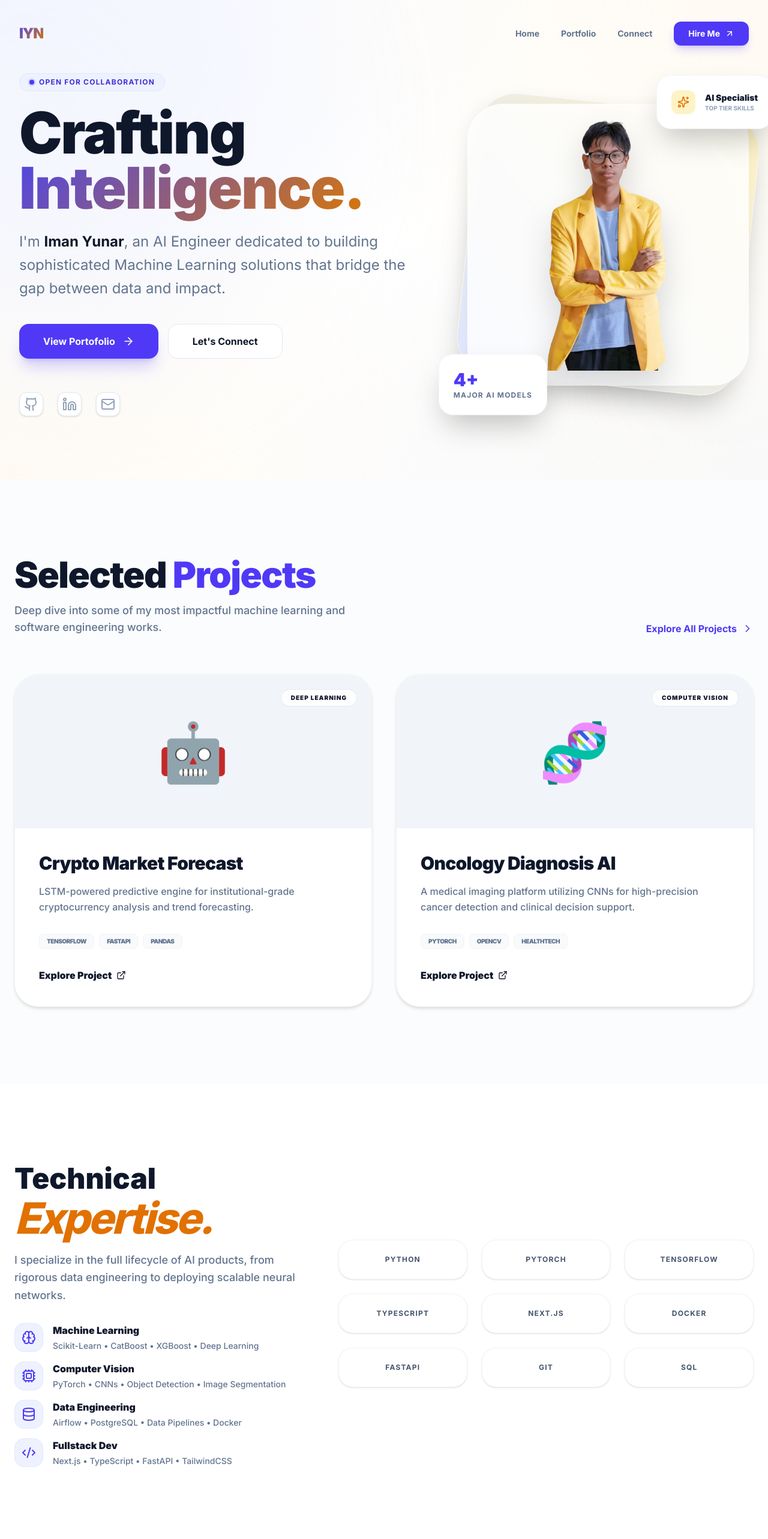
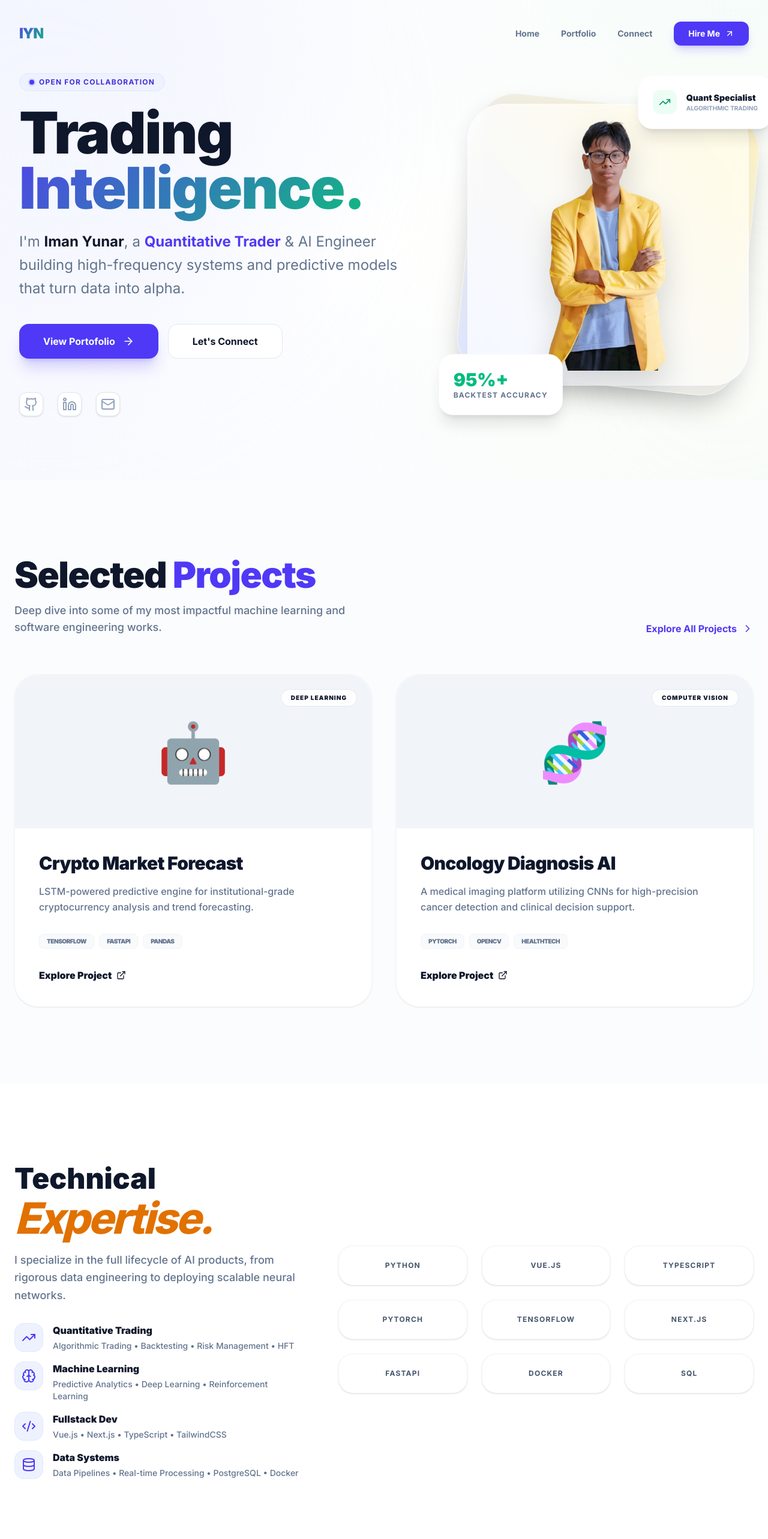
Before and after one commit to imanyunar/profile-website, a Next.js app in the folder profile-portfolio/: page / in a window 1280 px wide. Shown: the top 2566 px of the page at 60% size. Built offline with nearby package versions, Linux system fonts and the light colour scheme.

Commit message:
feat: Create initial profile website structure including portfolio, social links, navigation, and global styles.

```diff
--- a/profile-portfolio/app/components/Navbar.tsx
+++ b/profile-portfolio/app/components/Navbar.tsx
@@ -23,7 +23,7 @@ export default function Navbar() {
         <motion.div
           initial={{ y: -20, opacity: 0 }}
           animate={{ y: 0, opacity: 1 }}
-          className={`transition-all duration-500 rounded-2xl ${scrolled ? 'glass px-6 shadow-sm' : 'bg-transparent px-0'}`}
+          className={`transition-all duration-700 rounded-3xl ${scrolled ? 'glass px-8 py-1 shadow-lg shadow-indigo-500/5 border-white/40' : 'bg-transparent px-0'}`}
         >
           <div className="flex justify-between items-center h-16">
             <Link href="/" className="text-2xl font-black tracking-tighter text-gradient group flex items-center gap-1">
--- a/profile-portfolio/app/globals.css
+++ b/profile-portfolio/app/globals.css
@@ -3,13 +3,13 @@
 :root {
   --nav-height: 5rem;
   --primary: #4f46e5; /* Indigo 600 */
-  --secondary: #d97706; /* Amber 600 - Gold/Elegant */
-  --accent: #6366f1; /* Indigo 500 */
+  --secondary: #10b981; /* Emerald 500 - Quant/Growth feel */
+  --accent: #06b6d4; /* Cyan 500 - Tech/Data feel */
   --background: #ffffff;
-  --foreground: #0f172a; /* Slate 900 */
-  --muted: #64748b; /* Slate 500 */
+  --foreground: #020617; /* Slate 950 - Deeper contrast */
+  --muted: #64748b;
   --card-bg: #ffffff;
-  --border: rgba(0, 0, 0, 0.05);
+  --border: rgba(0, 0, 0, 0.04);
 }
 
 * {
@@ -29,79 +29,67 @@ body {
   scroll-behavior: smooth;
   font-feature-settings: "cv02", "cv03", "cv04", "cv11";
   -webkit-font-smoothing: antialiased;
-  -moz-osx-font-smoothing: grayscale;
 }
 
-/* Custom Scrollbar - Bright Palette */
+/* Custom Scrollbar */
 ::-webkit-scrollbar {
-  width: 8px;
+  width: 6px;
 }
 ::-webkit-scrollbar-track {
-  background: #f1f5f9;
+  background: transparent;
 }
 ::-webkit-scrollbar-thumb {
-  background: #cbd5e1;
-  border-radius: 20px;
+  background: #e2e8f0;
+  border-radius: 10px;
 }
 ::-webkit-scrollbar-thumb:hover {
-  background: #94a3b8;
+  background: #cbd5e1;
 }
 
-/* Elegant Mesh Background - Updated for brightness */
+/* Elegant Mesh Background - Updated for Quant Aesthetic */
 .mesh-gradient {
   background-color: #ffffff;
   background-image:
-    radial-gradient(at 0% 0%, hsla(231, 80%, 61%, 0.05) 0px, transparent 50%),
-    radial-gradient(at 100% 0%, hsla(38, 92%, 50%, 0.05) 0px, transparent 50%),
-    radial-gradient(at 100% 100%, hsla(231, 80%, 61%, 0.05) 0px, transparent 50%),
-    radial-gradient(at 0% 100%, hsla(38, 92%, 50%, 0.05) 0px, transparent 50%);
+    radial-gradient(at 0% 0%, hsla(231, 80%, 61%, 0.04) 0px, transparent 50%),
+    radial-gradient(at 100% 0%, hsla(160, 84%, 39%, 0.04) 0px, transparent 50%),
+    radial-gradient(at 100% 100%, hsla(187, 92%, 45%, 0.04) 0px, transparent 50%),
+    radial-gradient(at 0% 100%, hsla(231, 80%, 61%, 0.04) 0px, transparent 50%);
 }
 
-/* Elegant Soft Shadows & Cards */
 .elegant-card {
   background: #ffffff;
   border: 1px solid var(--border);
-  box-shadow: 0 4px 6px -1px rgba(0, 0, 0, 0.1), 0 2px 4px -1px rgba(0, 0, 0, 0.06);
-  transition: all 0.4s cubic-bezier(0.16, 1, 0.3, 1);
+  box-shadow: 0 1px 3px 0 rgba(0, 0, 0, 0.05), 0 1px 2px 0 rgba(0, 0, 0, 0.03);
+  transition: all 0.5s cubic-bezier(0.16, 1, 0.3, 1);
 }
 
 .elegant-card:hover {
-  transform: translateY(-8px);
-  box-shadow: 0 20px 25px -5px rgba(0, 0, 0, 0.1), 0 10px 10px -5px rgba(0, 0, 0, 0.04);
-  border-color: rgba(79, 70, 229, 0.2);
+  transform: translateY(-4px) scale(1.01);
+  box-shadow: 0 20px 25px -5px rgba(0, 0, 0, 0.05), 0 10px 10px -5px rgba(0, 0, 0, 0.02);
+  border-color: rgba(79, 70, 229, 0.15);
 }
 
 .glass {
-  background: rgba(255, 255, 255, 0.8);
-  backdrop-filter: blur(8px);
-  -webkit-backdrop-filter: blur(8px);
-  border: 1px solid rgba(255, 255, 255, 0.3);
-  box-shadow: 0 4px 30px rgba(0, 0, 0, 0.03);
+  background: rgba(255, 255, 255, 0.7);
+  backdrop-filter: blur(12px) saturate(180%);
+  -webkit-backdrop-filter: blur(12px) saturate(180%);
+  border: 1px solid rgba(255, 255, 255, 0.4);
+  box-shadow: 0 8px 32px 0 rgba(31, 38, 135, 0.04);
 }
 
-/* Text Gradient - Focused on elegance */
+/* Text Gradient - Focused on Quant colors */
 .text-gradient {
-  background: linear-gradient(135deg, #4f46e5 0%, #d97706 100%);
+  background: linear-gradient(135deg, #4f46e5 0%, #10b981 100%);
   -webkit-background-clip: text;
   background-clip: text;
   color: transparent;
 }
 
-/* Button & Active States */
-.btn-primary {
-  background: #4f46e5;
-  color: white;
-  transition: all 0.3s cubic-bezier(0.4, 0, 0.2, 1);
-}
-
-.btn-primary:active {
-  transform: scale(0.95);
-}
-
-/* Premium Divider */
-.divider {
-  height: 2px;
-  background: linear-gradient(to right, transparent, rgba(79, 70, 229, 0.1), transparent);
+.text-gradient-alt {
+  background: linear-gradient(135deg, #06b6d4 0%, #4f46e5 100%);
+  -webkit-background-clip: text;
+  background-clip: text;
+  color: transparent;
 }
 
 /* Section Anchor Padding */
--- a/profile-portfolio/app/layout.tsx
+++ b/profile-portfolio/app/layout.tsx
@@ -10,9 +10,9 @@ const inter = Inter({
 });
 
 export const metadata: Metadata = {
-  title: "Iman Yunar Noviadhi | AI Engineer & ML Specialist",
+  title: "Iman Yunar Noviadhi | Quantitative Trader & AI Engineer",
   description:
-    "Portfolio website of Iman Yunar Noviadhi — AI Engineer, ML & Data Engineer",
+    "Portfolio of Iman Yunar Noviadhi — Quantitative Trader, AI Engineer, and Machine Learning Specialist.",
 };
 
 export const viewport: Viewport = {
--- a/profile-portfolio/app/page.tsx
+++ b/profile-portfolio/app/page.tsx
@@ -13,7 +13,8 @@ import {
   Terminal,
   Sparkles,
   ChevronRight,
-  Code2
+  Code2,
+  TrendingUp
 } from 'lucide-react';
 import Link from 'next/link';
 
@@ -78,12 +79,12 @@ export default function Home() {
                 </div>
 
                 <h1 className="text-6xl sm:text-7xl md:text-8xl font-black text-slate-900 leading-[0.95] tracking-tight">
-                  Crafting <br />
+                  Trading <br />
                   <span className="text-gradient">Intelligence.</span>
                 </h1>
 
                 <p className="text-xl md:text-2xl text-slate-500 max-w-2xl leading-relaxed">
-                  I'm <span className="text-slate-900 font-bold">Iman Yunar</span>, an AI Engineer dedicated to building sophisticated Machine Learning solutions that bridge the gap between data and impact.
+                  I'm <span className="text-slate-900 font-bold">Iman Yunar</span>, a <span className="text-indigo-600 font-bold">Quantitative Trader</span> & AI Engineer building high-frequency systems and predictive models that turn data into alpha.
                 </p>
               </motion.div>
 
@@ -128,23 +129,23 @@ export default function Home() {
                 <motion.div
                   animate={{ y: [0, -15, 0] }}
                   transition={{ duration: 4, repeat: Infinity, ease: "easeInOut" }}
-                  className="absolute -bottom-16 -left-12 bg-white p-6 rounded-3xl shadow-2xl border border-slate-100 hidden xl:block"
+                  className="absolute -bottom-16 -left-12 bg-white p-6 rounded-3xl shadow-xl border border-slate-50 hidden xl:block"
                 >
-                  <p className="text-3xl font-black text-indigo-600">4+</p>
-                  <p className="text-xs font-bold text-slate-500 uppercase tracking-widest">Major AI Models</p>
+                  <p className="text-3xl font-black text-emerald-500">95%+</p>
+                  <p className="text-xs font-bold text-slate-500 uppercase tracking-widest text-center">Backtest Accuracy</p>
                 </motion.div>
 
                 <motion.div
                   animate={{ y: [0, 15, 0] }}
                   transition={{ duration: 5, repeat: Infinity, ease: "easeInOut", delay: 1 }}
-                  className="absolute -top-12 -right-10 bg-white p-6 rounded-3xl shadow-2xl border border-slate-100 flex items-center gap-4 hidden xl:flex"
+                  className="absolute -top-12 -right-10 bg-white p-6 rounded-3xl shadow-xl border border-slate-50 flex items-center gap-4 hidden xl:flex"
                 >
-                  <div className="w-10 h-10 bg-amber-100 rounded-xl flex items-center justify-center text-amber-600">
-                    <Sparkles className="w-5 h-5" />
+                  <div className="w-10 h-10 bg-emerald-50 rounded-xl flex items-center justify-center text-emerald-600">
+                    <TrendingUp className="w-5 h-5" />
                   </div>
                   <div>
-                    <p className="text-sm font-black text-slate-900">AI Specialist</p>
-                    <p className="text-[10px] font-bold text-slate-400 uppercase">Top Tier Skills</p>
+                    <p className="text-sm font-black text-slate-900">Quant Specialist</p>
+                    <p className="text-[10px] font-bold text-slate-400 uppercase">Algorithmic Trading</p>
                   </div>
                 </motion.div>
               </div>
@@ -225,10 +226,10 @@ export default function Home() {
               </motion.div>
 
               <motion.div variants={fadeInUp} className="space-y-4">
-                <SkillSet icon={<Brain />} title="Machine Learning" skills={["Scikit-Learn", "CatBoost", "XGBoost", "Deep Learning"]} />
-                <SkillSet icon={<Cpu />} title="Computer Vision" skills={["PyTorch", "CNNs", "Object Detection", "Image Segmentation"]} />
-                <SkillSet icon={<Database />} title="Data Engineering" skills={["Airflow", "PostgreSQL", "Data Pipelines", "Docker"]} />
-                <SkillSet icon={<Code2 />} title="Fullstack Dev" skills={["Next.js", "TypeScript", "FastAPI", "TailwindCSS"]} />
+                <SkillSet icon={<TrendingUp />} title="Quantitative Trading" skills={["Algorithmic Trading", "Backtesting", "Risk Management", "HFT"]} />
+                <SkillSet icon={<Brain />} title="Machine Learning" skills={["Predictive Analytics", "Deep Learning", "Reinforcement Learning"]} />
+                <SkillSet icon={<Code2 />} title="Fullstack Dev" skills={["Vue.js", "Next.js", "TypeScript", "TailwindCSS"]} />
+                <SkillSet icon={<Database />} title="Data Systems" skills={["Data Pipelines", "Real-time Processing", "PostgreSQL", "Docker"]} />
               </motion.div>
             </motion.div>
 
@@ -241,13 +242,13 @@ export default function Home() {
             >
               <div className="grid grid-cols-2 sm:grid-cols-3 gap-6">
                 <SkillIcon label="Python" />
+                <SkillIcon label="Vue.js" />
+                <SkillIcon label="TypeScript" />
                 <SkillIcon label="PyTorch" />
                 <SkillIcon label="TensorFlow" />
-                <SkillIcon label="TypeScript" />
                 <SkillIcon label="Next.js" />
+                <SkillIcon label="FastAPI" />
                 <SkillIcon label="Docker" />
-                <SkillIcon label="FastAPI" />
-                <SkillIcon label="Git" />
                 <SkillIcon label="SQL" />
               </div>
             </motion.div>
--- a/profile-portfolio/app/portfolio/page.tsx
+++ b/profile-portfolio/app/portfolio/page.tsx
@@ -95,10 +95,10 @@ export default function Portfolio() {
             viewport={{ once: true }}
             className="grid gap-6 sm:grid-cols-2 lg:grid-cols-4"
           >
-            <SkillCard icon={<Brain />} title="Machine Learning" skills={["Scikit-learn", "XGBoost", "TensorFlow"]} />
-            <SkillCard icon={<Cpu />} title="Computer Vision" skills={["CNN", "RNN", "Transformers"]} />
-            <SkillCard icon={<Database />} title="Data Engineering" skills={["Airflow", "PostgreSQL", "Docker"]} />
-            <SkillCard icon={<Terminal />} title="Web Frameworks" skills={["Next.js", "React", "TypeScript"]} />
+            <SkillCard icon={<TrendingUp />} title="Quantitative Trading" skills={["Algorithmic Trading", "Backtesting", "HFT"]} />
+            <SkillCard icon={<Brain />} title="Machine Learning" skills={["Predictive Analytics", "Deep Learning", "RL"]} />
+            <SkillCard icon={<Database />} title="Data Engineering" skills={["Real-time Pipelines", "PostgreSQL", "Docker"]} />
+            <SkillCard icon={<Terminal />} title="Frontend Stack" skills={["Vue.js", "Next.js", "TypeScript"]} />
           </motion.div>
         </div>
       </section>
@@ -135,7 +135,7 @@ export default function Portfolio() {
 
                 <div className="flex flex-wrap gap-2 mb-8">
                   {project.techs.map((tech, i) => (
-                    <span key={i} className="px-3 py-1 bg-slate-50 text-slate-500 border border-slate-100 rounded-lg text-[10px] font-bold uppercase tracking-tight">
+                    <span key={i} className="px-3 py-1 bg-slate-50 text-slate-500 border border-slate-100 rounded-lg text-[10px] font-black uppercase tracking-tight">
                       {tech}
                     </span>
                   ))}
--- a/profile-portfolio/app/socials/page.tsx
+++ b/profile-portfolio/app/socials/page.tsx
@@ -72,7 +72,7 @@ export default function Socials() {
             animate={{ opacity: 1, y: 0 }}
             className="text-5xl md:text-7xl font-black text-slate-900 tracking-tight"
           >
-            Let's <span className="text-gradient">Connect.</span>
+            Bridge to <span className="text-gradient">Alpha.</span>
           </motion.h1>
           <motion.p
              initial={{ opacity: 0, y: 20 }}
@@ -80,7 +80,7 @@ export default function Socials() {
              transition={{ delay: 0.1 }}
              className="text-xl text-slate-500 max-w-2xl mx-auto font-medium"
           >
-            I'm always interested in hearing about new projects, innovative ideas, or even just a friendly tech chat.
+            Open for algorithmic research, quantitative partnerships, and high-impact engineering collaborations.
           </motion.p>
         </div>
       </section>
@@ -102,16 +102,16 @@ export default function Socials() {
                 target="_blank"
                 rel="noopener noreferrer"
                 variants={item}
-                className={`elegant-card p-10 rounded-[40px] flex flex-col items-center text-center space-y-6 group hover:border-black/5 ${social.color}`}
+                className={`elegant-card p-10 rounded-[40px] flex flex-col items-center text-center space-y-6 group hover:border-indigo-500/20 ${social.color}`}
               >
-                <div className="p-4 bg-white rounded-2xl shadow-sm group-hover:scale-110 transition-transform duration-500 border border-inherit">
+                <div className="p-4 bg-white rounded-2xl shadow-sm group-hover:scale-110 transition-transform duration-500 border border-slate-100 group-hover:border-indigo-100">
                   {social.icon}
                 </div>
                 <div>
-                  <h3 className="text-2xl font-black text-slate-900 mb-2">{social.name}</h3>
+                  <h3 className="text-2xl font-black text-slate-900 mb-2 group-hover:text-indigo-600 transition-colors">{social.name}</h3>
                   <p className="text-slate-500 text-sm font-medium leading-relaxed">{social.description}</p>
                 </div>
-                <div className="flex items-center gap-2 text-xs font-black uppercase tracking-widest text-slate-900 pt-2 opacity-0 group-hover:opacity-100 transition-opacity">
+                <div className="flex items-center gap-2 text-xs font-black uppercase tracking-widest text-indigo-600 pt-2 opacity-0 group-hover:opacity-100 transition-opacity">
                   Visit Profile <ExternalLink className="w-3 h-3" />
                 </div>
               </motion.a>
```
